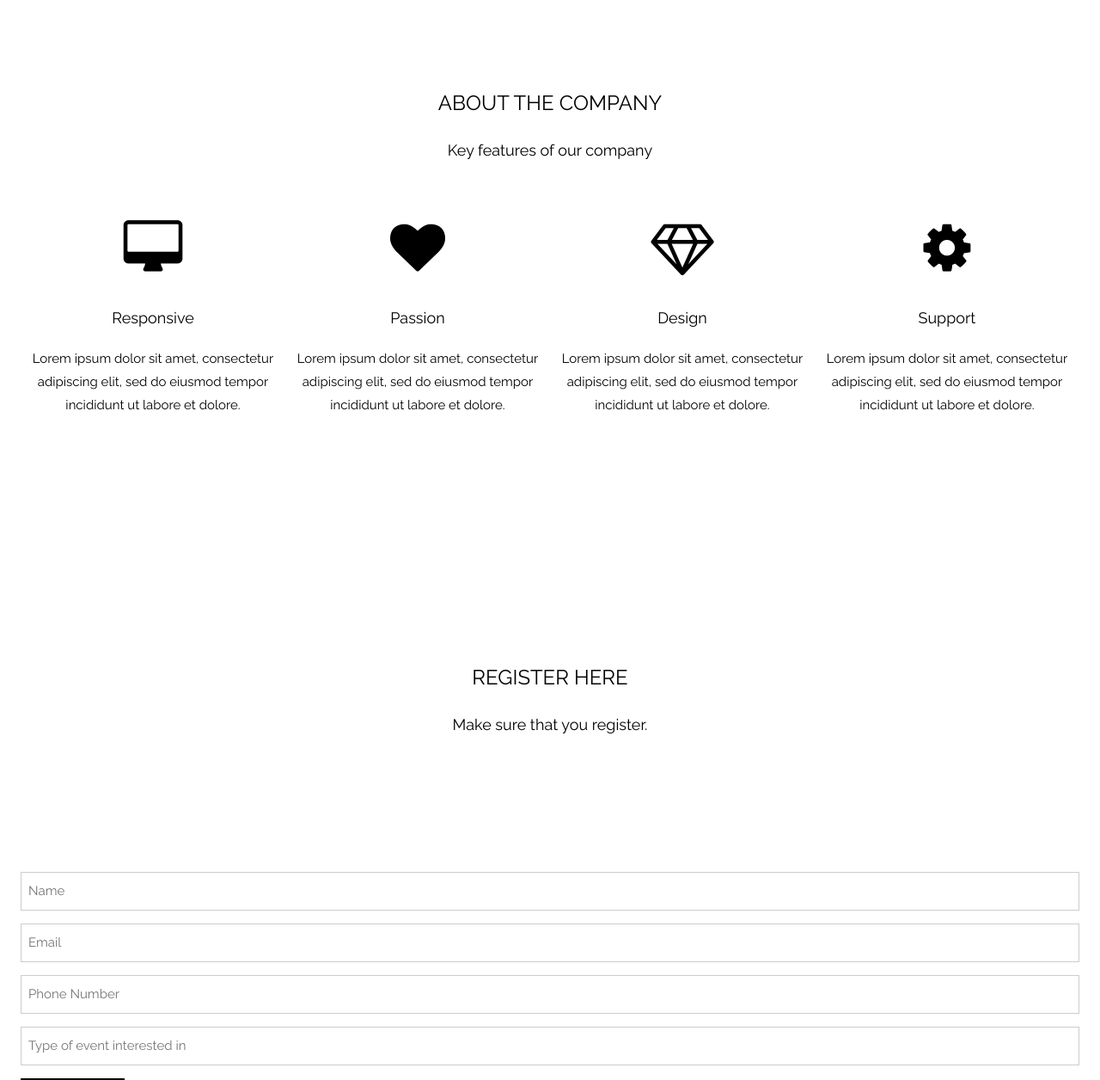
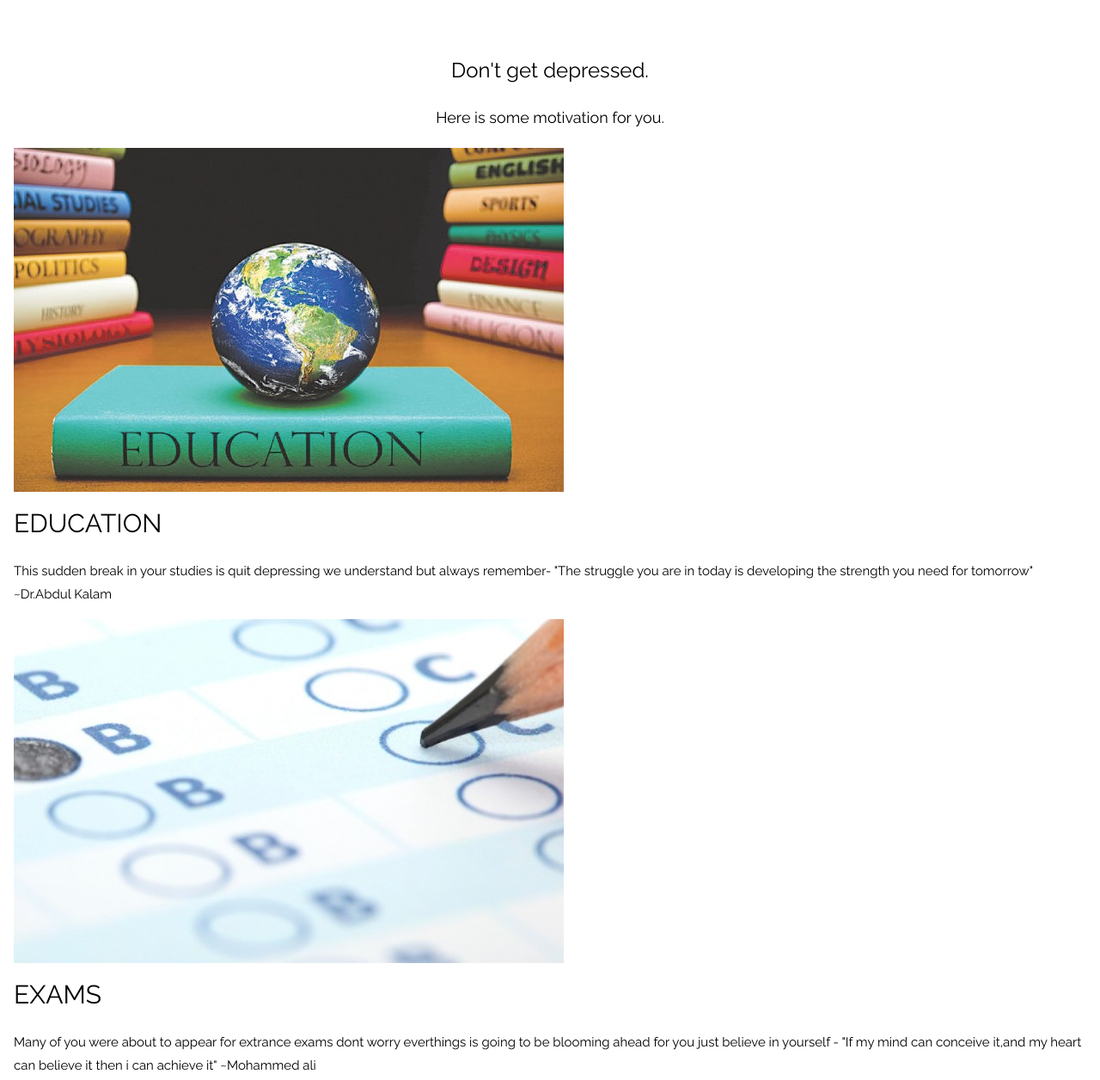
Before and after one commit to utkarsha-dev/Hackcovit, a plain HTML site: page index.html in a window 1280 px wide. Shown: the part 840-2096 px from the top of the page at 86% size. Drawn offline with Linux system fonts and the light colour scheme.

Commit message:
Update index.html

```diff
--- a/index.html
+++ b/index.html
@@ -32,7 +32,7 @@ body, html {
 <div class="h-top">
   <div class="h-bar h-white h-card" id="myNavbar">
     <a href="#home" class="h-bar-item h-button h-wide">
-      <img src="logo1.png" class="logo">LOGO</a>
+      <img src="logo2.png" class="logo">LOGO</a>
     <!-- Right-sided navbar links -->
     <div class="h-right h-hide-small">
       <a href="#about" class="h-bar-item h-button">ABOUT</a>
@@ -71,41 +71,73 @@ body, html {
 </header>
 
 <!-- About Section -->
-<div class="h-container" style="padding:128px 16px" id="about">
-  <h3 class="h-center">ABOUT THE COMPANY</h3>
-  <p class="h-center h-large">Key features of our company</p>
-  <div class="h-row-padding h-center" style="margin-top:64px">
-    <div class="h-quarter">
-      <i class="fa fa-desktop h-margin-bottom h-jumbo h-center"></i>
-      <p class="h-large">Responsive</p>
-      <p>Lorem ipsum dolor sit amet, consectetur adipiscing elit, sed do eiusmod tempor incididunt ut labore et dolore.</p>
-    </div>
-    <div class="h-quarter">
-      <i class="fa fa-heart h-margin-bottom h-jumbo"></i>
-      <p class="h-large">Passion</p>
-      <p>Lorem ipsum dolor sit amet, consectetur adipiscing elit, sed do eiusmod tempor incididunt ut labore et dolore.</p>
-    </div>
-    <div class="h-quarter">
-      <i class="fa fa-diamond h-margin-bottom h-jumbo"></i>
-      <p class="h-large">Design</p>
-      <p>Lorem ipsum dolor sit amet, consectetur adipiscing elit, sed do eiusmod tempor incididunt ut labore et dolore.</p>
-    </div>
-    <div class="h-quarter">
-      <i class="fa fa-cog h-margin-bottom h-jumbo"></i>
-      <p class="h-large">Support</p>
-      <p>Lorem ipsum dolor sit amet, consectetur adipiscing elit, sed do eiusmod tempor incididunt ut labore et dolore.</p>
-    </div>
-  </div>
+<div class="h-container" style="padding:90px 16px" id="about">
+  <h3 class="h-center">Don't get depressed.</h3>
+  <p class="h-center h-large">Here is some motivation for you.</p>
+  <div class="about-container">
+		<div class="about-box">
+			<div class="about-imgBox">
+				<img src="img1.jpeg">
+			</div>
+			<div class="about-details">
+				<div class="about-content">
+					<h2>EDUCATION</h2>
+				<p>This sudden break in your studies is quit depressing we understand but always remember-
+				"The struggle you are in today is developing the strength you need for tomorrow" ~Dr.Abdul Kalam</p>
+				</div>
+			</div>
+		</div>
+
+
+		<div class="about-box">
+
+			<div class="about-imgBox">
+				<img src="img3.jpeg">
+			</div>
+			<div class="about-details">
+				<div class="about-content">
+					<h2>EXAMS</h2>
+				<p>Many of you were about to appear for extrance exams dont worry everthings is going to be blooming ahead for you just believe in yourself - "If my mind can conceive it,and my heart can believe it then i can achieve it" ~Mohammed ali</p>
+				</div>
+			</div>
+		</div>
+		<div class="about-box">
+
+			<div class="about-imgBox">
+				<img src="img4.jpeg">
+			</div>
+			<div class="about-details">
+				<div class="about-content">
+					<h2>STUCK AWAY FROM HOME</h2>
+				<p>Due to this suddent break of covid-19. You are forced to stay away from home dont panic you just to keep faith in yourself-"May your trails be crooked, winding, lonesome, dangerous, leading to the most amazing view. May your mountains rise into and above the clouds"  ~Edward Abbey</p>
+				</div>
+			</div>
+		</div>
+		<div class="about-box">
+
+			<div class="about-imgBox">
+				<img src="img5.jpeg">
+			</div>
+			<div class="about-details">
+				<div class="about-content">
+					<h2>CAREER RELATED STRESS</h2>
+				<p>Due to these crises and fall of my industries you just need to believe in yourself."Have the courage to follow your heart and intution. They somehow know what you truly want to become." ~Steve Jobs</p>
+				</div>
+			</div>
+		</div>
+
+	</div>
+
 </div>
 
 
 
 <!-- Register Section -->
-<div class="h-container" style="padding:128px 16px" id="register">
+<div class="h-container" style="padding:"60px 16px" id="register">
   <h3 class="h-center">REGISTER HERE</h3>
   <p class="h-center h-large">Make sure that you register.</p>
   <div class="h-row-padding h-grayscale" style="margin-top:64px">
-    <div style="margin-top:48px">
+    <div style="margin-top:25px">
 
       <br>
       <form action="/action_page.php" target="_blank">
@@ -128,13 +160,11 @@ body, html {
 <div class="h-container h-light-grey" style="padding:128px 16px">
   <div class="h-row-padding">
     <div class="h-col m6">
-      <h3>We know design.</h3>
-      <p>Lorem ipsum dolor sit amet, consectetur adipiscing elit, sed do eiusmod<br>tempor incididunt ut labore et dolore.</p>
+      <h3>Want to organise an event?</h3>
+      <p>Click here to create your own event<br>or competition.</p>
       <p><a href="#create" class="h-button h-black"><i class="fa fa-th"> </i> CREATE HERE</a></p>
     </div>
-    <div class="h-col m6">
-      <img class="h-image h-round-large" src="/himages/phone_buildings.jpg" alt="Buildings" width="700" height="394">
-    </div>
+
   </div>
 </div>
 
```
